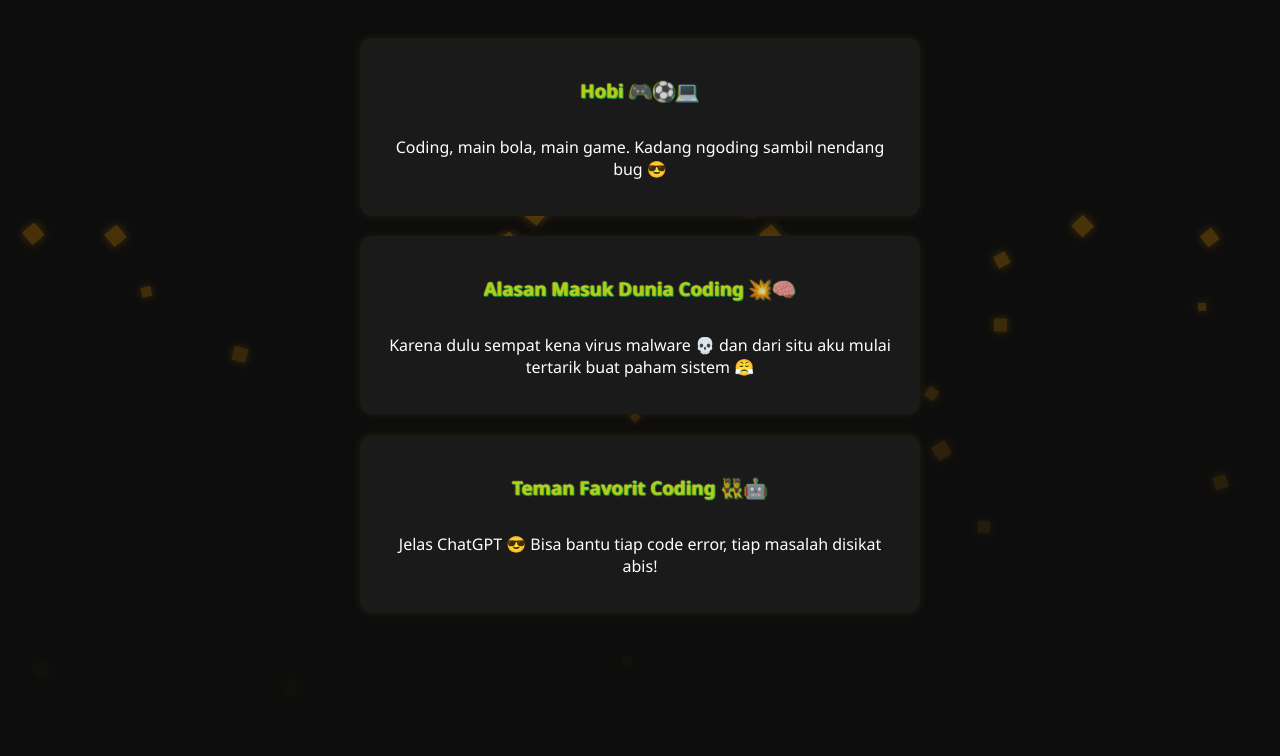
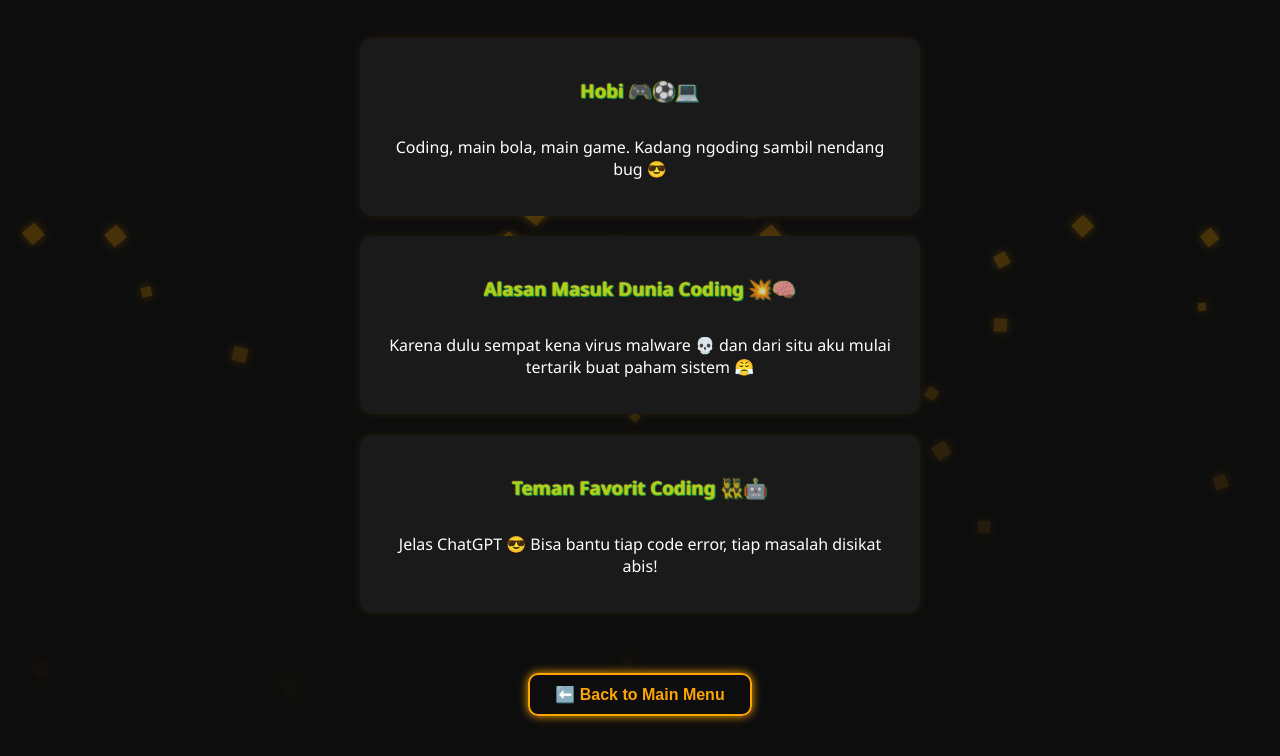
Before and after one commit to JojoKaizeb/projectV1, a plain HTML site: page aboutme.html in a window 1280 px wide. Shown: the part 95-851 px from the top of the page. Before the commit the page ends 817 px from the top, so only its background shows below. Drawn offline with Linux system fonts and the light colour scheme.

Commit message:
Update aboutme.html

```diff
--- a/aboutme.html
+++ b/aboutme.html
@@ -142,6 +142,25 @@
         opacity: 0;
       }
     }
+
+    .back-btn {
+      padding: 10px 25px;
+      border: 2px solid orange;
+      background-color: transparent;
+      color: orange;
+      font-size: 16px;
+      font-weight: bold;
+      border-radius: 10px;
+      cursor: pointer;
+      transition: all 0.3s ease;
+      box-shadow: 0 0 10px orange;
+    }
+
+    .back-btn:hover {
+      background-color: orange;
+      color: black;
+      box-shadow: 0 0 20px yellow;
+    }
   </style>
 </head>
 <body>
@@ -159,6 +178,11 @@
       <h3 data-text="Teman Favorit Coding 👯‍♂️🤖">Teman Favorit Coding 👯‍♂️🤖</h3>
       <p>Jelas ChatGPT 😎 Bisa bantu tiap code error, tiap masalah disikat abis!</p>
     </div>
+  </div>
+
+  <!-- Tombol Back -->
+  <div style="text-align:center; margin-bottom: 40px;">
+    <button onclick="window.location.href='index.html'" class="back-btn">⬅️ Back to Main Menu</button>
   </div>
 
   <!-- KUBUS BACKGROUND -->
```
